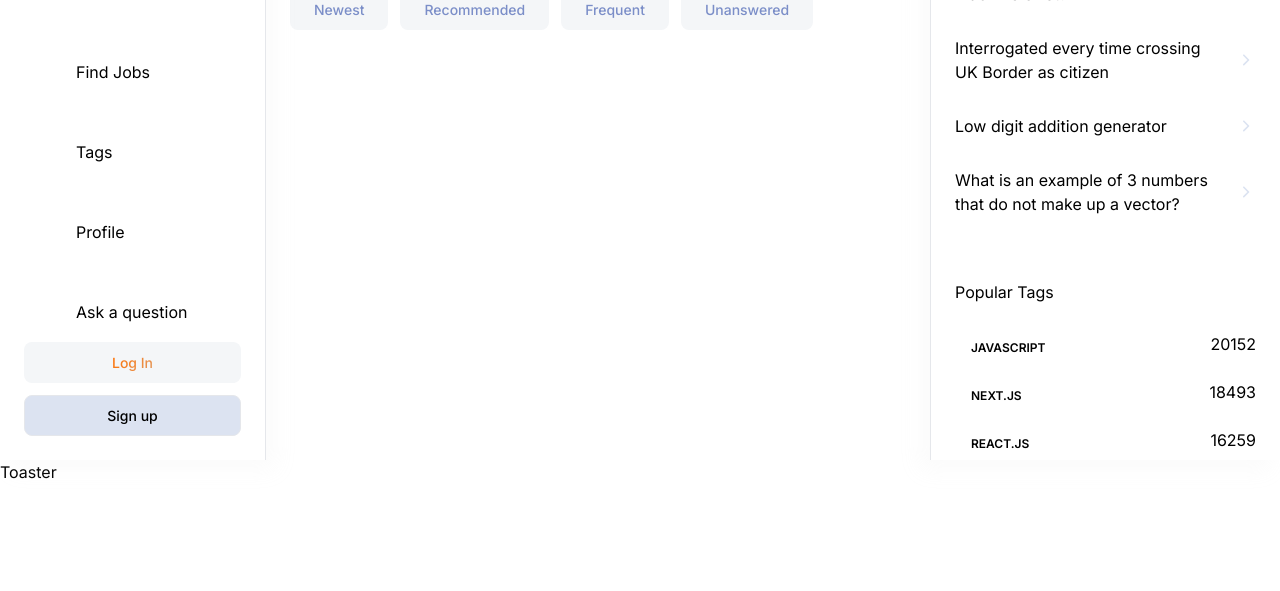
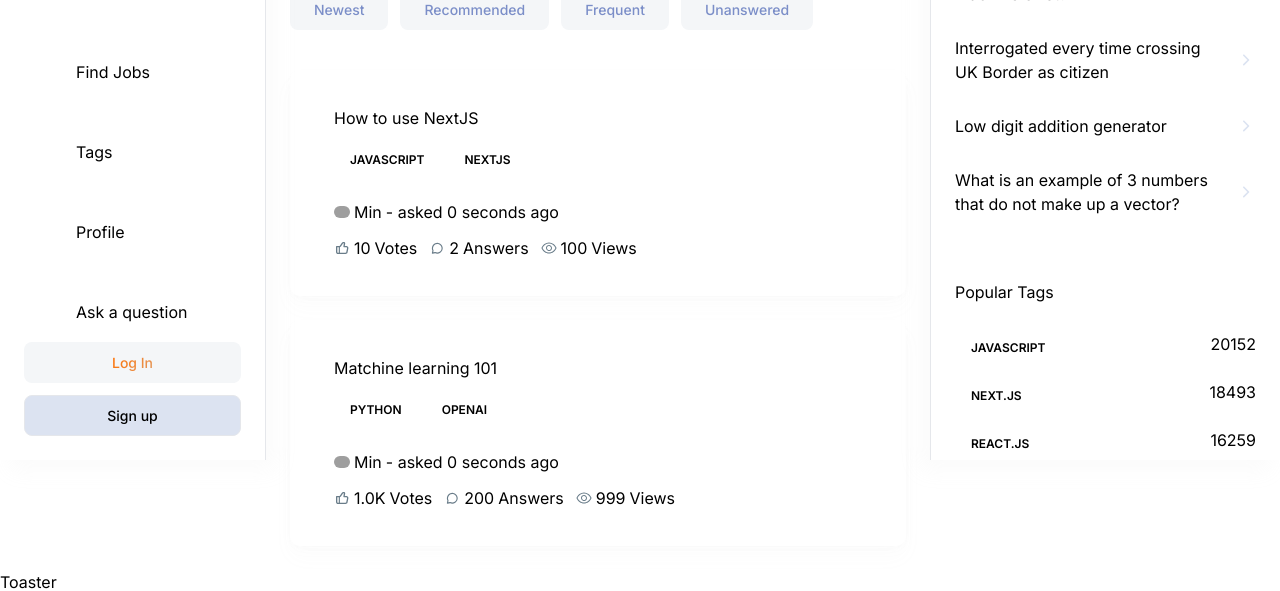
Before and after one commit to KSuphawit/minoverflow, a Next.js app: page / in a window 1280 px wide. Shown: the part 340-931 px from the top of the page. Before the commit the page ends 824 px from the top, so only its background shows below. Built offline with nearby package versions, Linux system fonts and the light colour scheme; no server answers; grey boxes are pictures that could not be loaded.

Commit message:
impl: No Result, mock questions

```diff
--- a/app/(root)/(home)/page.tsx
+++ b/app/(root)/(home)/page.tsx
@@ -1,9 +1,52 @@
+import QuestionCard from "@/components/cards/QuestionCard";
 import HomeFilters from "@/components/home/HomeFilters";
 import Filter from "@/components/shared/Filter";
+import NoResult from "@/components/shared/NoResult";
 import LocalSearchbar from "@/components/shared/search/LocalSearchbar";
 import { Button } from "@/components/ui/button";
 import { HomePageFilters } from "@/constants/filter";
 import Link from "next/link";
+
+const questions = [
+  {
+    _id: "1",
+    title: "How to use NextJS",
+    tags: [
+      { _id: "1", name: "javascript" },
+      { _id: "2", name: "nextjs" },
+    ],
+    author: {
+      _id: "1",
+      name: "Min",
+      picture: "https://picsum.photos",
+      clerkId: "id",
+    },
+    upvotes: 10,
+    views: 100,
+    answers: 2,
+    createdAt: new Date(),
+    clerkId: "id",
+  },
+  {
+    _id: "2",
+    title: "Matchine learning 101",
+    tags: [
+      { _id: "1", name: "python" },
+      { _id: "2", name: "openAI" },
+    ],
+    author: {
+      _id: "1",
+      name: "Min",
+      picture: "https://picsum.photos",
+      clerkId: "id",
+    },
+    upvotes: 1000,
+    views: 999,
+    answers: 200,
+    createdAt: new Date(),
+    clerkId: "id",
+  },
+];
 
 export default function Home() {
   return (
@@ -33,7 +76,29 @@ export default function Home() {
       </div>
       <HomeFilters />
       <div className="mt-10 flex w-full flex-col gap-6">
-        {/* <QuestionCard /> */}
+        {questions.length > 1 ? (
+          questions.map((question) => (
+            <QuestionCard
+              key={question._id}
+              _id={question._id}
+              title={question.title}
+              tags={question.tags}
+              author={question.author}
+              upvotes={question.upvotes}
+              views={question.views}
+              answers={question.answers}
+              createdAt={question.createdAt}
+              clerkId={question.clerkId}
+            />
+          ))
+        ) : (
+          <NoResult
+            title="There’s no question to show"
+            description="Be the first to break the silence! 🚀 Ask a Question and kickstart the discussion. our query could be the next big thing others learn from. Get involved! 💡"
+            link="/ask-question"
+            linkTitle="Ask a Question"
+          />
+        )}
       </div>
     </>
   );
--- a/components/cards/QuestionCard.tsx
+++ b/components/cards/QuestionCard.tsx
@@ -18,9 +18,11 @@ interface QuestionProps {
     picture: string;
     clerkId: string;
   };
-  upvotes: string[];
+  //   upvotes: string[];
+  upvotes: number;
   views: number;
-  answers: Array<object>;
+  //   answers: Array<object>;
+  answers: number;
   createdAt: Date;
   clerkId?: string | null;
 }
@@ -78,14 +80,16 @@ function QuestionCard({
           <Metric
             imgUrl="/assets/icons/like.svg"
             alt="Upvotes"
-            value={formatAndDivideNumber(upvotes.length)}
+            // value={formatAndDivideNumber(upvotes.length)}
+            value={formatAndDivideNumber(upvotes)}
             title=" Votes"
             textStyles="small-medium text-dark400_light800"
           />
           <Metric
             imgUrl="/assets/icons/message.svg"
             alt="message"
-            value={formatAndDivideNumber(answers.length)}
+            // value={formatAndDivideNumber(answers.length)}
+            value={formatAndDivideNumber(answers)}
             title=" Answers"
             textStyles="small-medium text-dark400_light800"
           />
--- /dev/null
+++ b/components/shared/NoResult.tsx
@@ -0,0 +1,45 @@
+import Image from "next/image";
+import Link from "next/link";
+import { Button } from "../ui/button";
+
+interface Props {
+  title: string;
+  description: string;
+  link: string;
+  linkTitle: string;
+}
+
+const NoResult = ({ title, description, link, linkTitle }: Props) => {
+  return (
+    <div className="mt-10 flex w-full flex-col items-center justify-center">
+      <Image
+        src="/assets/images/light-illustration.png"
+        alt="No result illustration"
+        width={270}
+        height={200}
+        className="block object-contain dark:hidden"
+      />
+
+      <Image
+        src="/assets/images/dark-illustration.png"
+        alt="No result illustration"
+        width={270}
+        height={200}
+        className="hidden object-contain dark:flex"
+      />
+
+      <h2 className="h2-bold text-dark200_light900 mt-8">{title}</h2>
+      <p className="body-regular text-dark500_light700 my-3.5 max-w-md text-center">
+        {description}
+      </p>
+
+      <Link href={link}>
+        <Button className="paragraph-medium mt-5 min-h-[46px] rounded-lg bg-primary-500 px-4 py-3 text-light-900 hover:bg-primary-500 dark:bg-primary-500 dark:text-light-900">
+          {linkTitle}
+        </Button>
+      </Link>
+    </div>
+  );
+};
+
+export default NoResult;
```
